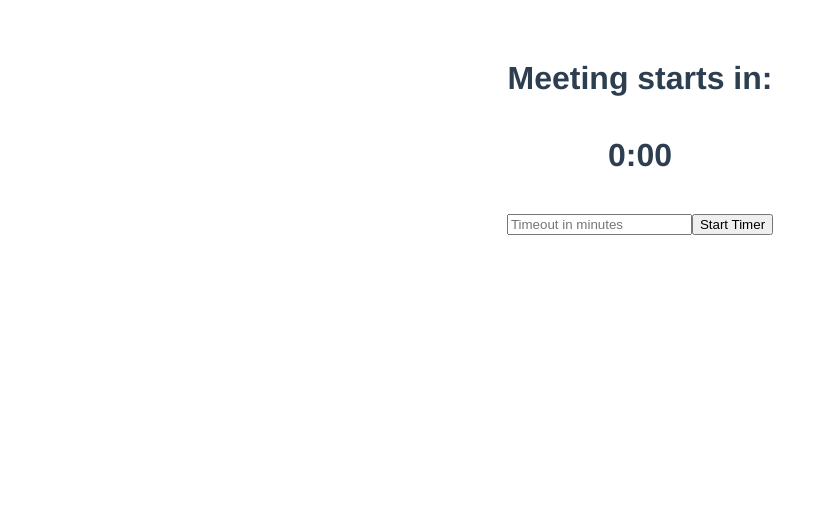
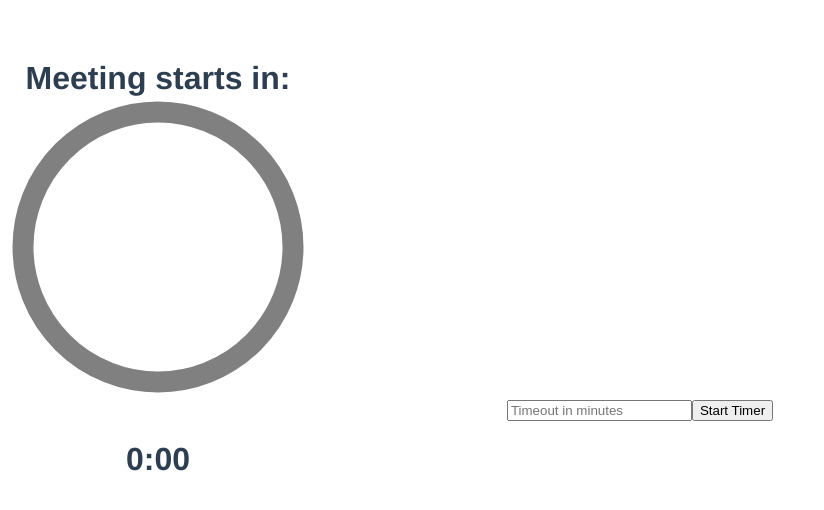
Before and after one commit to anschaefer/countdown-timer, a Vue app: page / in a window 1280 px wide. Shown: the top 510 px of the page, without its empty margins (0-824 px from the left). Built offline with nearby package versions, Linux system fonts and the light colour scheme.

Commit message:
Add basic circle for future progress display

```diff
--- a/src/components/CountdownTimer.vue
+++ b/src/components/CountdownTimer.vue
@@ -1,7 +1,14 @@
 <template>
-  <div class="CountdownTimer">
+  <div class="countdown-timer">
     <h1>{{ msg }}</h1>
+    <svg viewBox="0 0 100 100">
+      <g class="base-timer-circle">
+        <circle class="base-timer-path-elapsed" cx="50" cy="50" r="45" />
+      </g>
+    </svg>
+    <span>
       <h1>{{ formatTime(remainingSeconds) }}</h1>
+    </span>
   </div>
   <div v-if="!intervalID">
     <input v-model="timeoutInMinutes" placeholder="Timeout in minutes" />
@@ -29,6 +36,7 @@ export default {
   },
   methods: {
     startTimer(durationInMinutes) {
+      if (durationInMinutes > 0) {
         this.remainingSeconds = durationInMinutes * 60;
 
         const that = this;
@@ -39,6 +47,7 @@ export default {
           }
           that.remainingSeconds -= 1;
         }, 1000);
+      }
     },
     stopTimer() {
       clearInterval(this.intervalID);
@@ -64,18 +73,38 @@ export default {
 h1 {
   margin: 40px 0 0;
 }
+
 ul {
   list-style-type: none;
   padding: 0;
 }
+
 li {
   display: inline-block;
   margin: 0 10px;
 }
+
 a {
   color: #42b983;
 }
+
 .controlButton {
   margin: 40px 0 0;
 }
+
+.countdown-timer {
+  position: inline;
+  height: 300px;
+  width: 300px;
+}
+
+.base-timer-circle {
+  fill: none;
+  stroke: none;
+}
+
+.base-timer-path-elapsed {
+  stroke-width: 7px;
+  stroke: grey;
+}
 </style>
```
Lines whose indentation alone changed are shown as unchanged.
